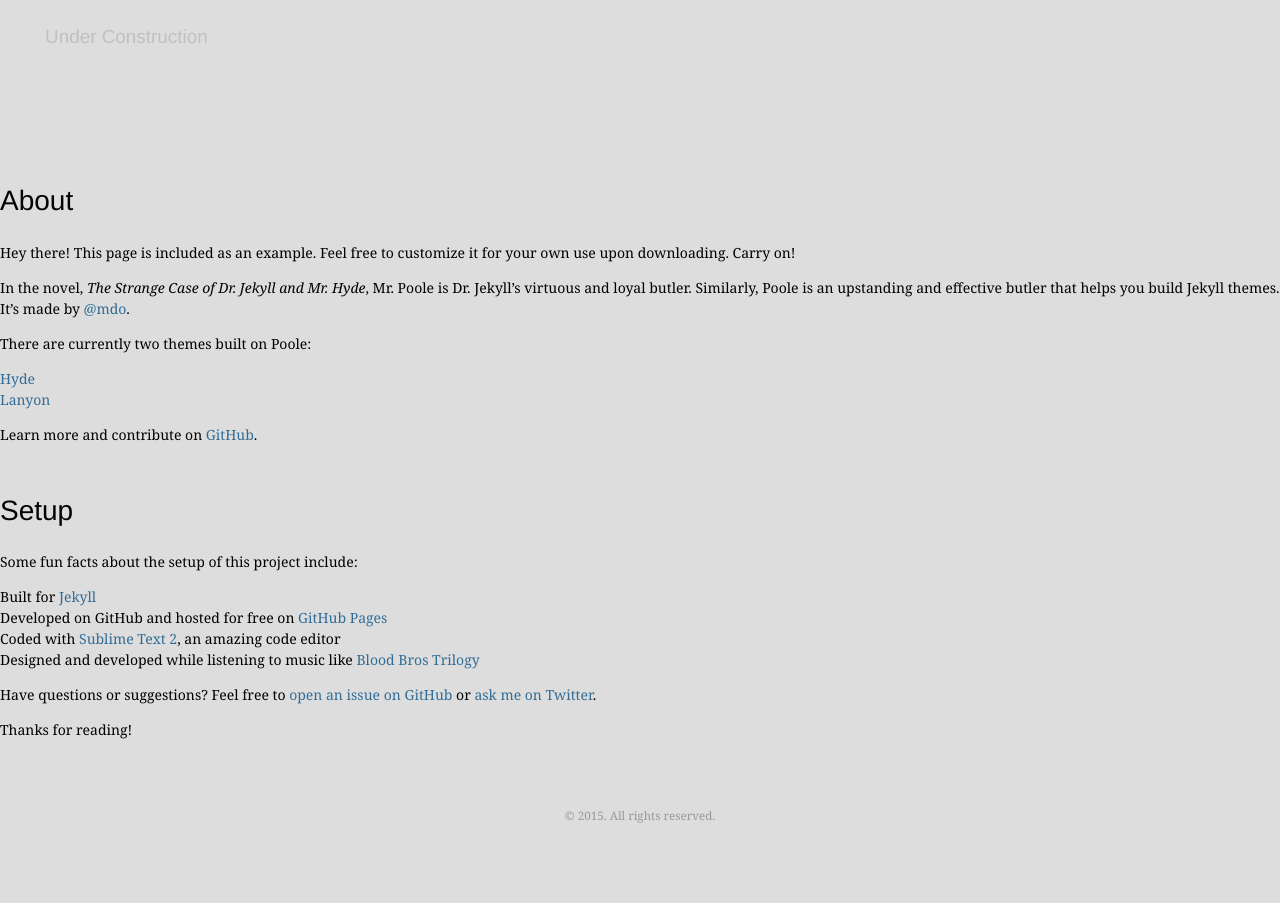
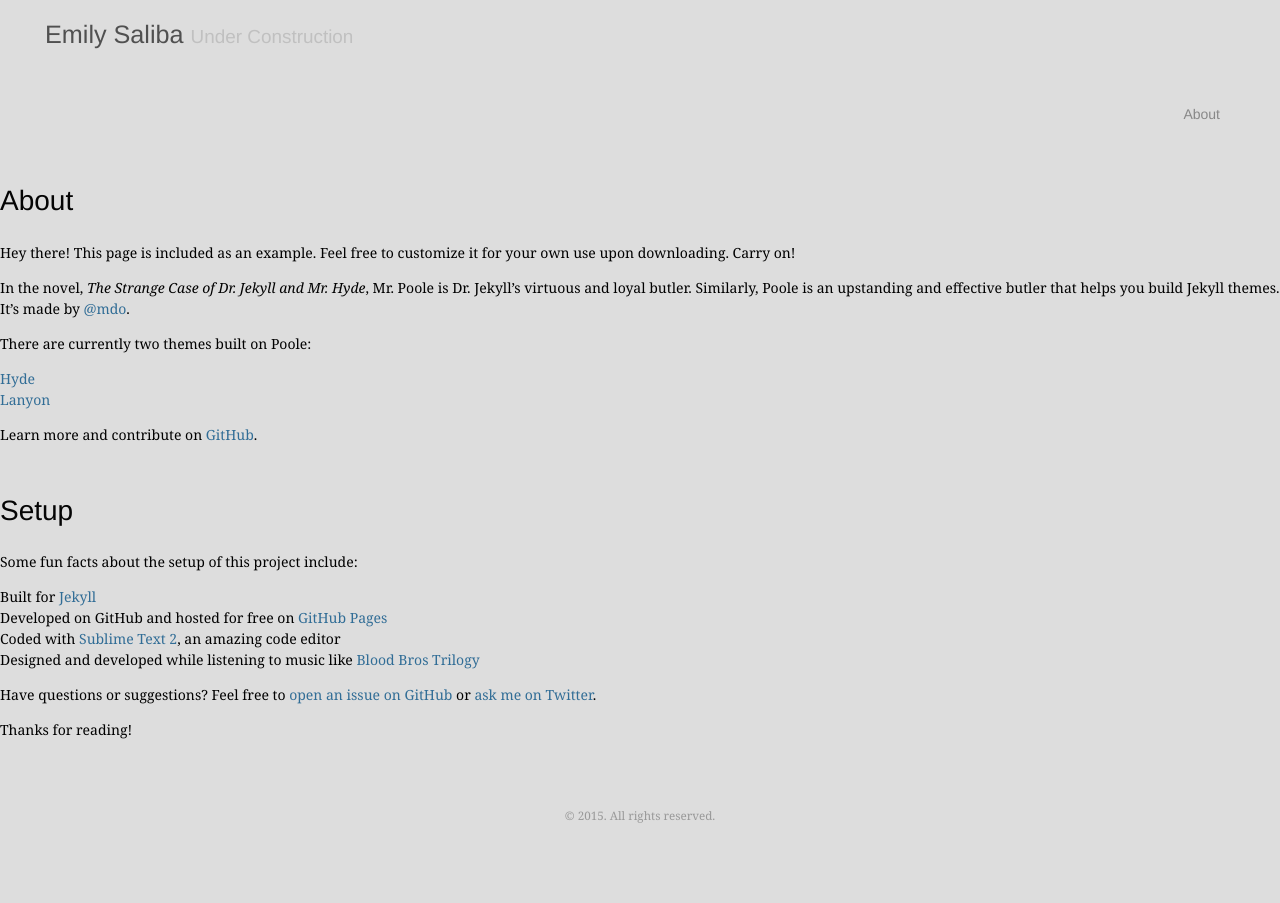
Before and after one commit to emilysquid/emilysquid.github.io, a Jekyll site: the page built from about.md, in a window 1280 px wide. Built offline with Jekyll 4.4.1, drawn with Linux system fonts in a browser that asks for light colours.

Commit message:
added name manually

```diff
--- a/_layouts/default.html
+++ b/_layouts/default.html
@@ -8,9 +8,12 @@
     <!-- <div class="container content"> -->
       <header class="masthead">
         <h3 class="masthead-title">
-          <a href="{{ site.baseurl }}" title="Home">{{ site.title }}</a>
-          <small>Under Construction</small>
+          <a href="{{ site.baseurl }}" title="Home">Emily Saliba{{ site.title }}</a>
+          <small>Under Construction{{ site.tagline}}</small>
         </h3>
+        <ul class="navigation">
+        <li><a href="/about/"{% if page.url contains "/about/" %}class="active"{% endif %} title="About me">About</a></li>
+      </ul>
       </header>
 
       <main>
```
